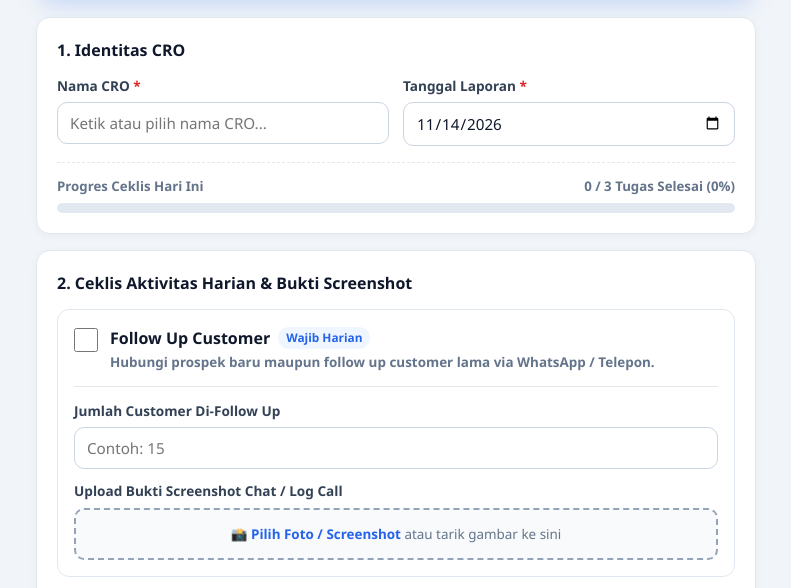
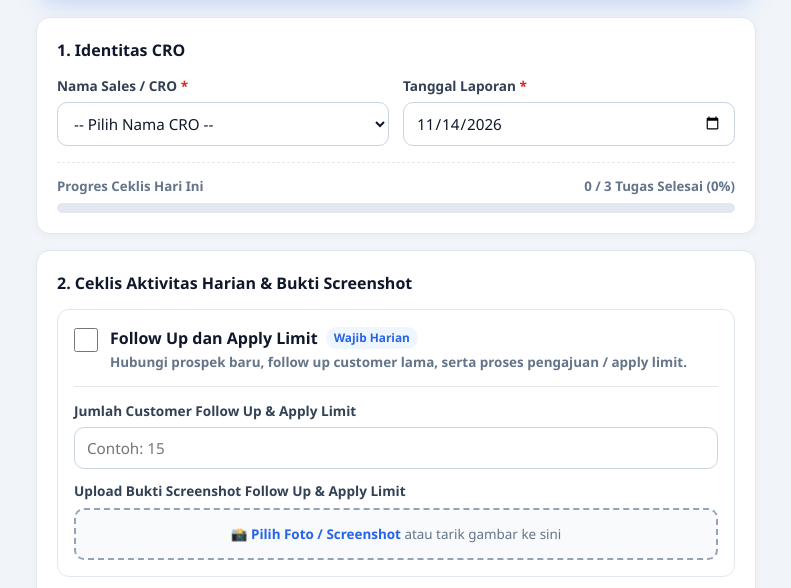
Before and after one commit to praskp-oss/activity, a plain HTML site: page index.html in a window 1280 px wide. Shown: the part 179-767 px from the top of the page, without its empty margins (244-1035 px from the left). Drawn offline with Linux system fonts and the light colour scheme.

Commit message:
Update index.html

```diff
--- a/index.html
+++ b/index.html
@@ -558,15 +558,18 @@
         <div class="card-title">1. Identitas CRO</div>
         <div class="grid-2">
           <div class="form-group">
-            <label for="namaCRO">Nama CRO <span style="color:var(--danger)">*</span></label>
-            <input type="text" id="namaCRO" list="croList" placeholder="Ketik atau pilih nama CRO..." required />
-            <datalist id="croList">
-              <option value="Andi Pratama"></option>
-              <option value="Budi Santoso"></option>
-              <option value="Citra Lestari"></option>
-              <option value="Dewi Anggraini"></option>
-              <option value="Rizky Ramadhan"></option>
-            </datalist>
+            <label for="namaCRO">Nama Sales / CRO <span style="color:var(--danger)">*</span></label>
+            <select id="namaCRO" required>
+              <option value="" disabled selected>-- Pilih Nama CRO --</option>
+              <option value="Brayen">Brayen</option>
+              <option value="Jessica">Jessica</option>
+              <option value="Kaila">Kaila</option>
+              <option value="Arfan">Arfan</option>
+              <option value="Uyun">Uyun</option>
+                <option value="Sari">Sari</option>
+                <option value="Nina">Nina</option>
+                <option value="Yuli">Yuli</option>
+            </select>
           </div>
           <div class="form-group">
             <label for="tanggalLaporan">Tanggal Laporan <span style="color:var(--danger)">*</span></label>
@@ -589,32 +592,32 @@
       <div class="card">
         <div class="card-title">2. Ceklis Aktivitas Harian &amp; Bukti Screenshot</div>
 
-        <!-- Tugas 1: Follow Up Customer -->
+        <!-- Tugas 1: Follow Up dan Apply Limit -->
         <div class="task-card" id="cardFU">
           <label class="task-header" for="chkFU">
             <input type="checkbox" id="chkFU" class="task-checkbox" />
             <div class="task-info">
               <div class="task-title">
-                Follow Up Customer
+                Follow Up dan Apply Limit
                 <span class="badge badge-blue">Wajib Harian</span>
               </div>
-              <div class="task-desc">Hubungi prospek baru maupun follow up customer lama via WhatsApp / Telepon.</div>
+              <div class="task-desc">Hubungi prospek baru, follow up customer lama, serta proses pengajuan / apply limit.</div>
             </div>
           </label>
           <div class="task-details">
             <div class="form-group">
-              <label for="jmlFU">Jumlah Customer Di-Follow Up</label>
+              <label for="jmlFU">Jumlah Customer Follow Up &amp; Apply Limit</label>
               <input type="number" id="jmlFU" min="0" placeholder="Contoh: 15" />
             </div>
             <div class="form-group">
-              <label>Upload Bukti Screenshot Chat / Log Call</label>
+              <label>Upload Bukti Screenshot Follow Up &amp; Apply Limit</label>
               <div class="upload-zone" id="zoneFU">
                 <input type="file" id="fileFU" accept="image/*" />
                 <div class="upload-placeholder" id="placeholderFU">
                   📸 <strong>Pilih Foto / Screenshot</strong> atau tarik gambar ke sini
                 </div>
                 <div class="preview-box" id="previewFU">
-                  <img src="" alt="Preview Follow Up" class="preview-thumb" id="imgFU" />
+                  <img src="" alt="Preview Follow Up &amp; Apply Limit" class="preview-thumb" id="imgFU" />
                   <div class="preview-meta">
                     <div id="nameFU" style="font-weight:600; word-break:break-all;">screenshot.jpg</div>
                     <div class="preview-actions">
@@ -801,7 +804,7 @@
       return file.getUrl();
     }
 
-    var linkFU = saveImage(data.buktiFollowUp, "FollowUp");
+    var linkFU = saveImage(data.buktiFollowUp, "FollowUp_ApplyLimit");
     var linkPosting = saveImage(data.buktiPosting, "Posting");
     var linkLive = saveImage(data.buktiLive, "LiveTikTok");
 
@@ -1031,7 +1034,7 @@
 
       imgEl.addEventListener("click", (e) => {
         e.stopPropagation();
-        openLightbox(imagesState[key], "Bukti Screenshot - " + key);
+        openLightbox(imagesState[key], "Bukti Screenshot - " + (key === "FU" ? "Follow Up & Apply Limit" : key));
       });
     });
 
@@ -1079,7 +1082,7 @@
       const tanggal = document.getElementById("tanggalLaporan").value;
 
       if (!namaCRO) {
-        showAlert("Nama CRO wajib diisi!", "error");
+        showAlert("Silakan pilih Nama CRO terlebih dahulu!", "error");
         return;
       }
 
```
